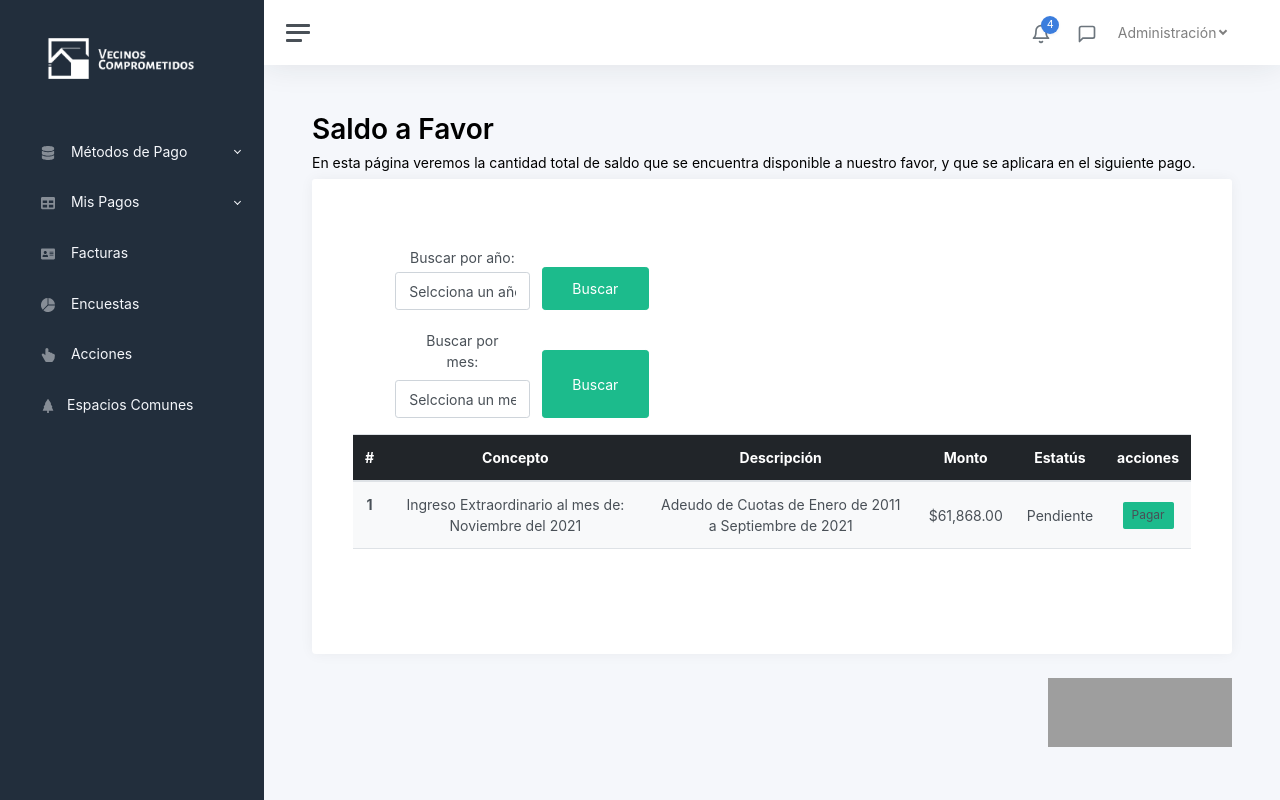
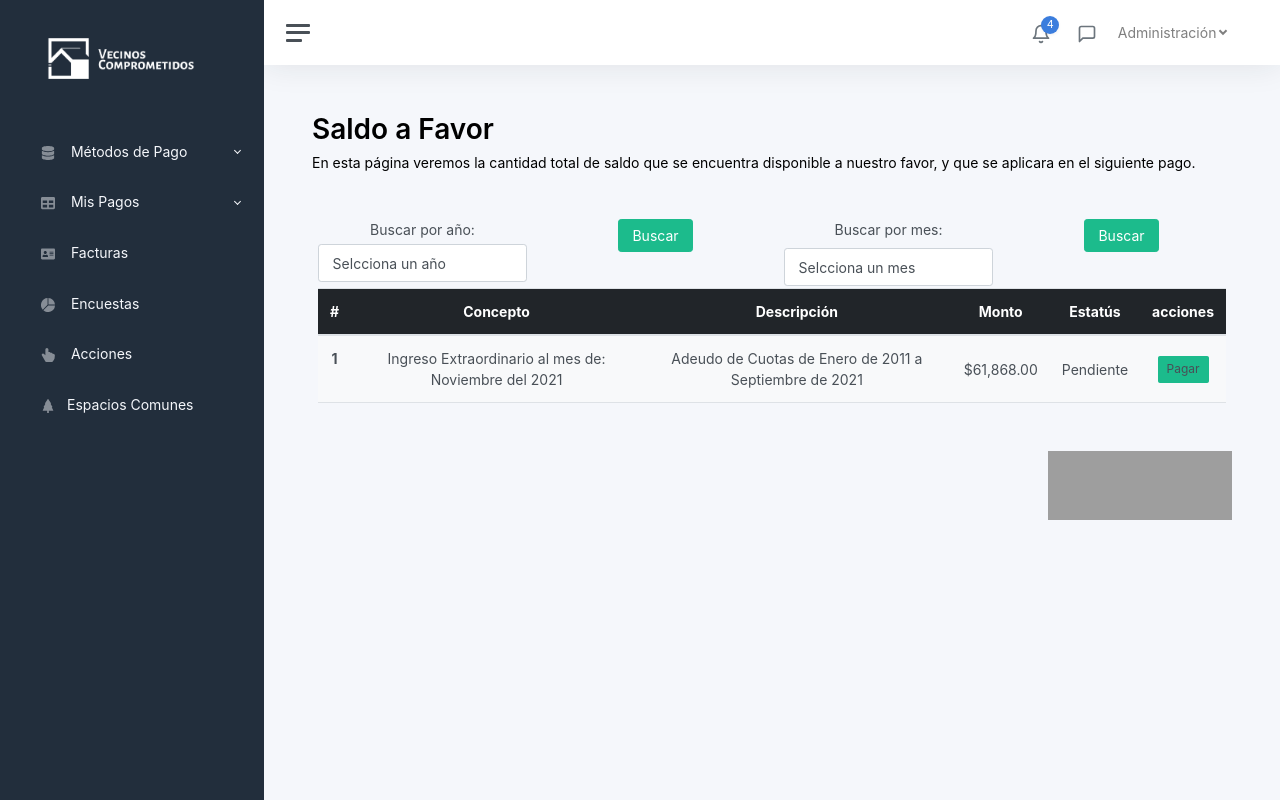
Before and after one commit to Luisrav14/vecinosComprometidos, a React (Vite) app in the folder frontend/: page /dashboard/saldofavor in a window 1280 px wide. Built offline with nearby package versions, Linux system fonts and the light colour scheme; grey boxes are pictures that could not be loaded.

Commit message:
Update saldofavor.jsx

```diff
--- a/frontend/src/pages/usuarios/saldofavor.jsx
+++ b/frontend/src/pages/usuarios/saldofavor.jsx
@@ -19,19 +19,20 @@ export const SaldoFavor = () => {
                   <b>Saldo a Favor</b>
                 </h1>
                 <h5>En esta página veremos la cantidad total de saldo que se encuentra disponible a nuestro favor, y que se aplicara en el siguiente pago.</h5>
-                <div className="card">
-                  <div className="card-header">
+
+
                 <h5 className="card-title mb-0"> </h5>
 
-                    <div className=" rounded col-xl-12 col-md-12">
+
                 <div className="card-block mb-5 mt-5">
                   <div className="text-center">
                     <div className="container mt-5">
                       <div>
-                              <form class="form-group form-default col-md-5 col-sm-12 row justify-content-center">
-                                <div class="col-md-6 col-sm-12 mt-1">
+
+
+                        <div class="row">
+                          <div class="col"> <form class="">
                             <label className="col-12 mb-1">Buscar por año:</label>
-
                             <select class="form-control" name="year" required>
                               <option selected disabled>
                                 Selcciona un año
@@ -39,15 +40,16 @@ export const SaldoFavor = () => {
                               <option>2021</option>
                               <option>2022</option>
                             </select>
+                          </form>
                           </div>
-                                <button type="submit" class="btn btn-success col-md-4 col-sm-12 mt-4">
+                          <div class="col">  <button type="submit" class="btn btn-success">
                             {" "}
                             <i class="FaAddressCard"></i> Buscar
-                                </button>
-                              </form>
-                              <form class="form-group form-default col-md-5 col-sm-12 row justify-content-center">
-                                <div class="col-md-6 col-sm-12 mt-1">
+                          </button></div>
+                          <div class="col"> <form class="">
+
                             <label class="col-sm-12">Buscar por mes:</label>
+
 
                             <select class="form-control" name="month" required>
                               <option selected disabled>
@@ -66,12 +68,46 @@ export const SaldoFavor = () => {
                               <option value="11">Noviembre</option>
                               <option value="12">Diciembre</option>
                             </select>
+
+                            <div className="col">
+
                             </div>
-                                <button type="submit" class="btn btn-success col-md-4 col-sm-12 mt-4">
+
+                          </form>
+                          </div>
+                          <div class="col"> <button type="submit" class="btn btn-success">
                             {" "}
                             <i class="FaAddressCard"></i> Buscar
-                                </button>
-                              </form>
+                          </button></div>
+                        </div>
+
+
+
+
+
+
+
+
+
+
+
+
+
+                        <div class="row">
+                          <div class="col">
+
+
+                          </div>
+                          <div class="col">
+
+                          </div>
+                        </div>
+
+
+
+
+
+
 
                         <table class="table table-striped">
                           <thead class="thead-dark">
@@ -103,7 +139,7 @@ export const SaldoFavor = () => {
                   </div>
                 </div>
               </div>
-                  </div>
+
 
               <div className="card-body"></div>
             </div>
@@ -112,8 +148,8 @@ export const SaldoFavor = () => {
             <img className="card-img-top" style={{ width: "10%" }} src="https://quintasresidencial.com/fraccionamiento/QuintasResidencial/assets/images/openpay-logo.png" alt="" />
             <img className="card-img-top" style={{ width: "10%" }} src="https://quintasresidencial.com/fraccionamiento/QuintasResidencial/assets/images/ssl.png" alt="" />
           </div>
-            </div>
-          </div>
+
+
         </main>
       </div>
     </div>
```
Lines whose indentation alone changed are shown as unchanged.
